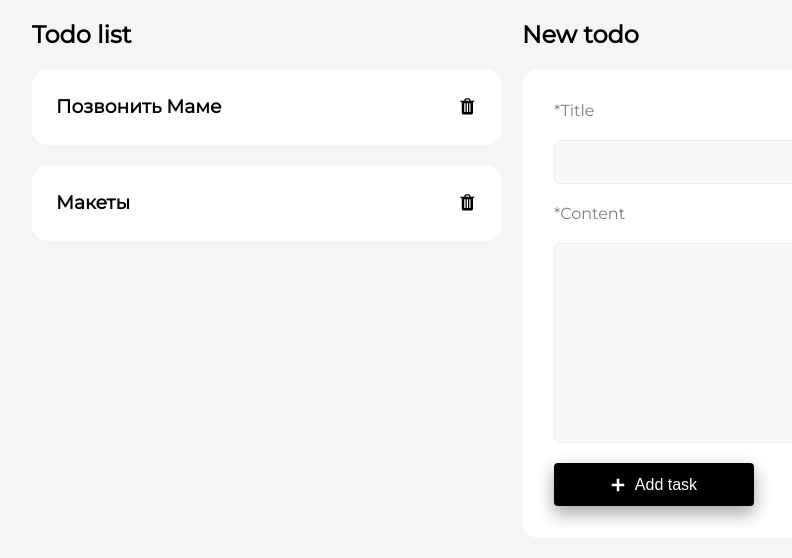
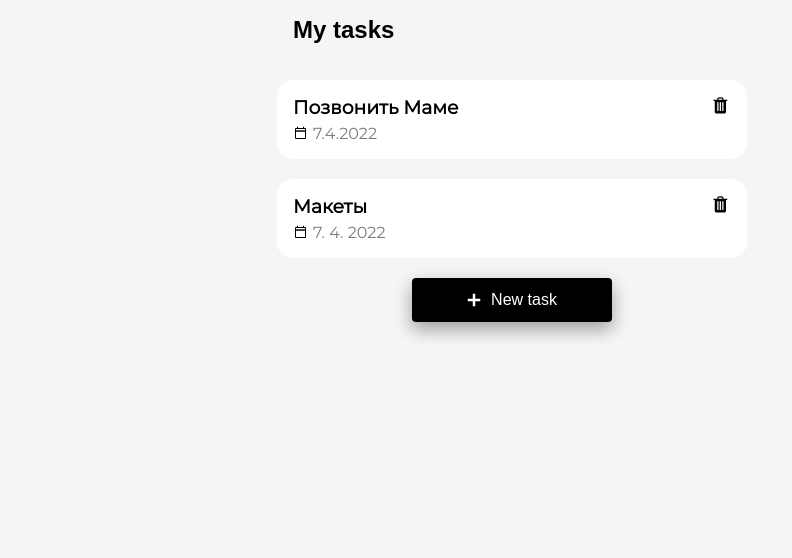
Before and after one commit to IuriiNaumov/todoList-React, a React (Create React App) app: page / in a window 1280 px wide. Shown: the top 558 px of the page, without its empty margins (128-920 px from the left). Built offline with nearby package versions, Linux system fonts and the light colour scheme.

Commit message:
slightly changed the structure

```diff
--- a/src/App.js
+++ b/src/App.js
@@ -1,19 +1,18 @@
-import NewTodoForm from './NewTodoForm';
 import TodoList from './TodoList';
 import {useState} from 'react';
 import './App.css';
 
-
+const date = new Date();
 const INITIAL_TODOS = [
   {
     id: 't1',
     title: 'Позвонить Маме',
-    content: 'Напомнить купить кукурузу',
+    date: `${date.getDate()}.${date.getMonth()}.${date.getFullYear()}`,
   },
   {
     id: 't2',
     title: 'Макеты',
-    content: 'Посмотреть завтра макеты на Dribbble для этого чудесного приложения'
+    date: `${date.getDate()}. ${date.getMonth()}. ${date.getFullYear()}`,
   }
 ];
 
@@ -31,7 +30,6 @@ function App() {
   return (
   <div className="fixed-container">
     <TodoList todos = {todos} onRemoveTodo={RemoveTodoHandler}/>
-    <NewTodoForm onNewTodo = {AddTodoHandler}/>
   </div>
   );
 }
--- a/src/NewTodoForm.css
+++ b/src/NewTodoForm.css
@@ -3,6 +3,15 @@ html, body {
 	font-family: 'Montserrat';
 	margin: 0;
 }
+
+h2{
+	font-family: 'Oswald', sans-serif;
+	margin: 0;
+	padding: 1rem;
+}
+
+
+
 input, textarea{
 	width: 100%;
     line-height: 40px;
@@ -38,6 +47,7 @@ textarea {
 	flex-direction: column;
 	gap: 20px;
 	border-radius: 16px;
+	position: absolute;
 }
 
 
@@ -59,6 +69,7 @@ button {
 	border: none;
 	box-shadow: 0 8px 16px 0 rgba(0,0,0,0.2), 0 6px 20px 0 rgba(0,0,0,0.19);
 	cursor: pointer;
+	margin: 0 auto;
 }
 
 button, button:active, button:focus {
@@ -67,25 +78,50 @@ button, button:active, button:focus {
 
 .todo {
 	background-color: rgb(255, 255, 255);
-	padding: 1.5rem;
+	padding: 1rem;
 	border-radius: 16px;
+	display: flex;
 }
 
-.todo-header h3{
+.todoInfo > div {
+	color: #797D7F;
+	font-size: 12pt;
+	display: flex;
+	gap: 5px;
+	align-items: center;
+	margin: 0;
+}
+
+.todoInfo > div > img {
+	color: #797D7F;
+	width: 15px;
+	height: 15px;
+}
+
+.todoInfo h3{
+	margin: 0;
+}
+
+.todoInfo {
+	display: flex;
+	flex-direction: column;
 	flex-grow: 1;
-	margin: 0;
+	gap: 5px;
 }
 
 .todos{
 	display: flex;
 	flex-direction: column;
 	gap: 20px;
+	width: 100%;
 }
 
 .todoLogo{
 	display: flex;
 	align-items: center;
 	gap: 5px;
+	font-family: 'Oswald', sans-serif;
+	font-size: 14pt;
 }
 
 .todoLogo img{
@@ -94,16 +130,14 @@ button, button:active, button:focus {
 	cursor: pointer;
 }
 
-.todo-header {
-	display: flex;
-	align-items: center;
-}
-
-.todo-header > div {
-	padding: 4px 0 0 ;
-	cursor: pointer;
-}
-
 .error {
 	border-color: #B03A2E;
 }
+
+
+.todoList{
+	display: flex;
+	flex-direction: column;
+	gap: 20px;
+
+}
--- a/src/NewTodoForm.js
+++ b/src/NewTodoForm.js
@@ -42,8 +42,8 @@ function NewTodoForm(props) {
     };
 
     return (
-        <div id="new-todo">
-            <form onSubmit={formSubmitHandler}>
+        <div className="newTodoForm">
+            <form onSubmit={formSubmitHandler} >
                 <h2>New todo</h2>
                 <div className="addNewTodoForm">
                     <label htmlFor="new-todo-header">*Title</label>
@@ -64,10 +64,7 @@ function NewTodoForm(props) {
                         type="text"
                         cols="4"
                     ></textarea>
-                    <button type="submit" id="add-todo">
-                        <svg width="14" height="14" viewBox="0 0 14 14" fill="none" xmlns="http://www.w3.org/2000/svg">
-                            <path d="M8.25 0.75H5.75V5.75H0.75V8.25H5.75V13.25H8.25V8.25H13.25V5.75H8.25V0.75Z" fill="white" />
-                        </svg>
+                    <button type="submit">
                         Add task
                     </button>
                 </div>
--- a/src/TodoList.js
+++ b/src/TodoList.js
@@ -1,21 +1,40 @@
 import TodoListElement from "./TodoListElement";
+import NewTodoForm from "./NewTodoForm";
+import { useState } from "react";
 export default TodoList;
 
 function TodoList(props) {
+    const[openedForm, setOpenedForm] = useState(false)
+
+    const openFormHandler = () => {
+        setOpenedForm(true);
+        console.log('123')
+    }
+    const closeFormHandler = () => {
+        setOpenedForm(false)
+    }
+
     return (
-        <div id="todo-list">
-            <div className="todoLogo">
-                <h2>Todo list</h2>
-            </div>
+        <div className="todoList">
+            <h2>My tasks</h2>
             <div className="todos">
                 {props.todos.length ? (
                     props.todos.map((todo) => (
-                        <TodoListElement id={todo.id} key={todo.id} title={todo.title} content={todo.content} onRemoveTodo={props.onRemoveTodo} />
+                        <TodoListElement id={todo.id} key={todo.id} title={todo.title} date={todo.date} onRemoveTodo={props.onRemoveTodo} />
                     ))
                 ) : (
                     <div>Список пуст...</div>
                 )}
             </div>
+            <div className="openFormButton">
+                <button onClick={openFormHandler}>
+                    <svg width="14" height="14" viewBox="0 0 14 14" fill="none" xmlns="http://www.w3.org/2000/svg">
+                        <path d="M8.25 0.75H5.75V5.75H0.75V8.25H5.75V13.25H8.25V8.25H13.25V5.75H8.25V0.75Z" fill="white" />
+                    </svg>
+                    New task
+                </button>
+            </div>
+            {openedForm && <NewTodoForm onCloseForm={() => setOpenedForm(false)} />}
         </div>
     );
 }
--- a/src/TodoListElement.js
+++ b/src/TodoListElement.js
@@ -1,19 +1,23 @@
+import calendar from "./images/calendar.png";
 export default TodoListElement;
 
 function TodoListElement(props) {
     const removeTodoHandler = (event) => {
         props.onRemoveTodo(props.id);
     };
-
     return (
         <div className="todo">
-            <div className="todo-header">
+            <div className="todoInfo">
                 <h3>{props.title}</h3>
-                <div className="delete" onClick={removeTodoHandler}>
-                    <svg fill="#000000" xmlns="http://www.w3.org/2000/svg" viewBox="0 0 16 16" width="20px" height="20px">
-                        <path d="M 6.496094 1 C 5.675781 1 5 1.675781 5 2.496094 L 5 3 L 2 3 L 2 4 L 3 4 L 3 12.5 C 3 13.328125 3.671875 14 4.5 14 L 10.5 14 C 11.328125 14 12 13.328125 12 12.5 L 12 4 L 13 4 L 13 3 L 10 3 L 10 2.496094 C 10 1.675781 9.324219 1 8.503906 1 Z M 6.496094 2 L 8.503906 2 C 8.785156 2 9 2.214844 9 2.496094 L 9 3 L 6 3 L 6 2.496094 C 6 2.214844 6.214844 2 6.496094 2 Z M 5 5 L 6 5 L 6 12 L 5 12 Z M 7 5 L 8 5 L 8 12 L 7 12 Z M 9 5 L 10 5 L 10 12 L 9 12 Z" />
-                    </svg>
+                <div>
+                    <img src={calendar}></img>
+                    {props.date}
                 </div>
+            </div>
+            <div className="delete" onClick={removeTodoHandler}>
+                <svg fill="#000000" xmlns="http://www.w3.org/2000/svg" viewBox="0 0 16 16" width="20px" height="20px">
+                    <path d="M 6.496094 1 C 5.675781 1 5 1.675781 5 2.496094 L 5 3 L 2 3 L 2 4 L 3 4 L 3 12.5 C 3 13.328125 3.671875 14 4.5 14 L 10.5 14 C 11.328125 14 12 13.328125 12 12.5 L 12 4 L 13 4 L 13 3 L 10 3 L 10 2.496094 C 10 1.675781 9.324219 1 8.503906 1 Z M 6.496094 2 L 8.503906 2 C 8.785156 2 9 2.214844 9 2.496094 L 9 3 L 6 3 L 6 2.496094 C 6 2.214844 6.214844 2 6.496094 2 Z M 5 5 L 6 5 L 6 12 L 5 12 Z M 7 5 L 8 5 L 8 12 L 7 12 Z M 9 5 L 10 5 L 10 12 L 9 12 Z" />
+                </svg>
             </div>
         </div>
     );
--- a/src/index.css
+++ b/src/index.css
@@ -1,7 +1,7 @@
 body {
   margin: 0;
   font-family: -apple-system, BlinkMacSystemFont, 'Segoe UI', 'Roboto', 'Oxygen',
-    'Ubuntu', 'Cantarell', 'Fira Sans', 'Droid Sans', 'Helvetica Neue',
+    'Ubuntu', 'Cantarell', 'Fira Sans', 'Droid Sans', 'Helvetica Neue','Oswald',
     sans-serif;
   -webkit-font-smoothing: antialiased;
   -moz-osx-font-smoothing: grayscale;
```
Also changed, not shown: src/images/calendar.png (added).
